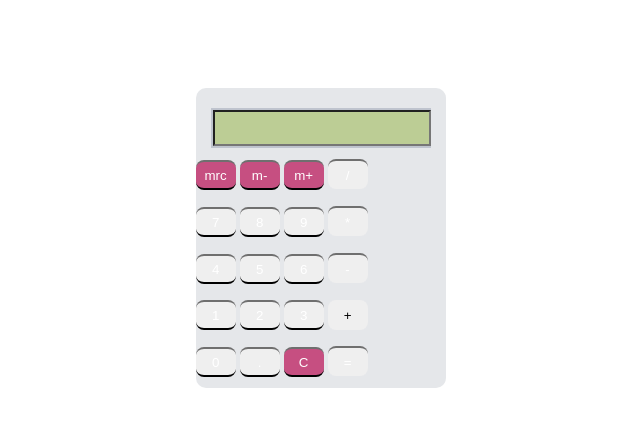
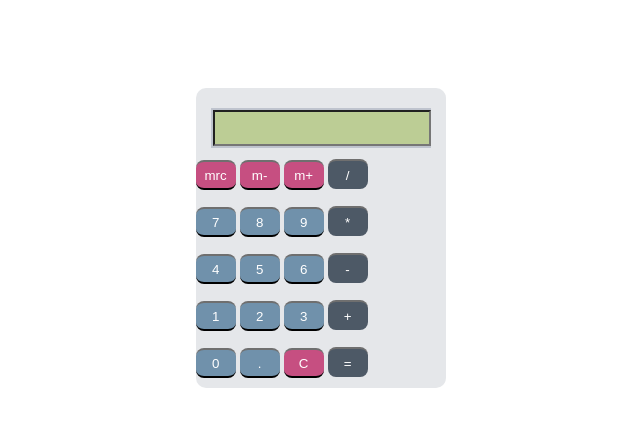
Before and after one commit to destinyshi/Calculator, a plain HTML site: page index.html in a window 1280 px wide. Shown: the whole page, without its empty margins (318-958 px from the left). Drawn offline with Linux system fonts and the light colour scheme.

Commit message:
finished the thingy
changed the css so you can acuttally see it.  it was supposed to be like you have to memorize it, but people got mad.

```diff
--- a/calculator.css
+++ b/calculator.css
@@ -51,13 +51,13 @@
 }
 .button.operator {
 	color: white;
-	background-color: #709lab;
+	background-color: #4d5966;
 	border-bottom: black 2px #6f6f6f solid;
 	border-top: 2px #6f6f6f solid;
 }
 .button.number {
-	color:white;
-	background-collor: #7091ab;
+	color: white;
+	background-color: #7091ab;
 	border-bottom: black 2px solid;
 	border-top: 2px #6f6f6f solid;
 }
--- a/index.html
+++ b/index.html
@@ -38,7 +38,7 @@
 			<input type="button" class="button number" value="1" onclick="v('1')">
 			<input type="button" class="button number" value="2" onclick="v('2')">
 			<input type="button" class="button number" value="3" onclick="v('3')">
-			<input type="button" class="button operartor" value="+" onclick="v('+')">
+			<input type="button" class="button operator" value="+" onclick="v('+')">
 			</p>
 			<p>
 			<input type="button" class="button number" value="0" onclick="v('0')">
```
